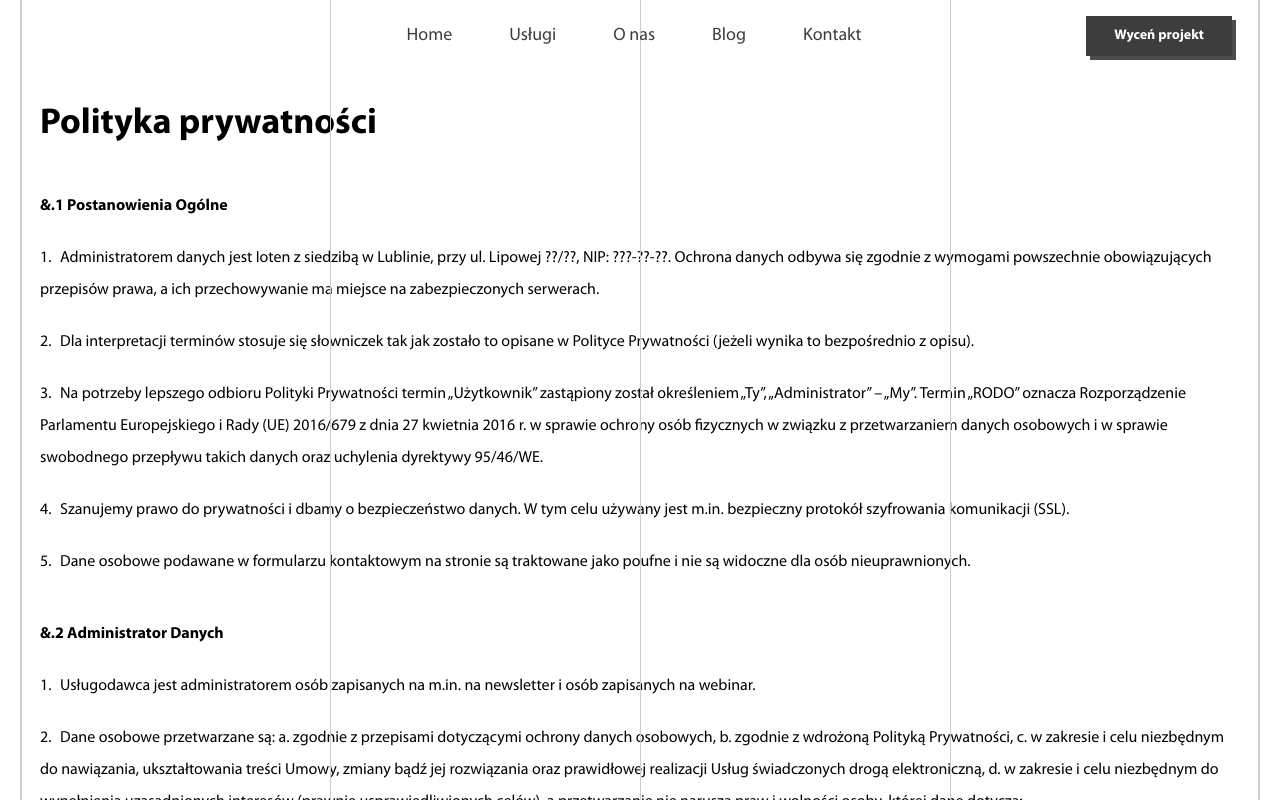
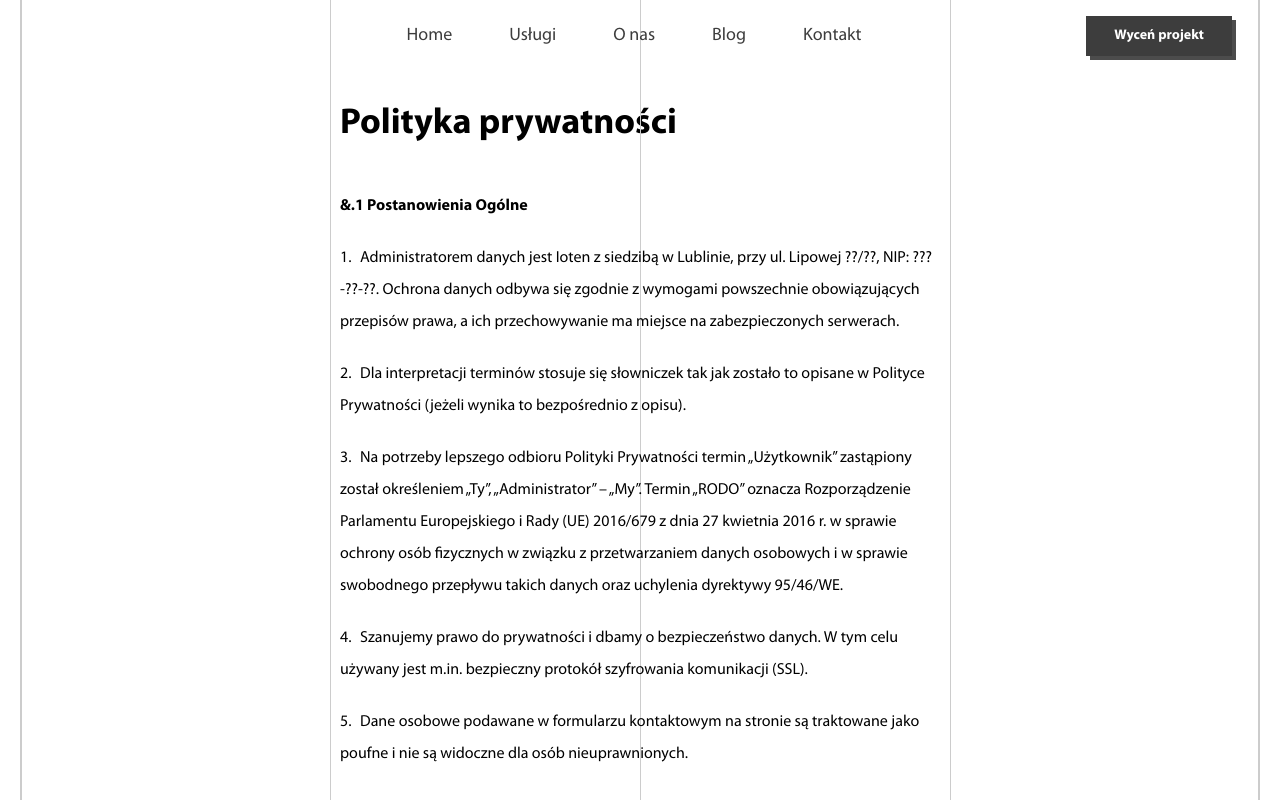
Before and after one commit to sebastian-lucjan/ioten, a Next.js app: page /policy in a window 1280 px wide. Shown: the top 800 px of the page. Built offline with nearby package versions, Linux system fonts and the light colour scheme.

Commit message:
Done Policy and term of use rosponsivness

```diff
--- a/pages/policy/index.jsx
+++ b/pages/policy/index.jsx
@@ -3,23 +3,22 @@ import policyData from 'src/data/policyData';
 import { NextSeo } from 'next-seo';
 import BaseLayout from 'src/components/BaseLayout';
 import Grid from 'src/components/Grid';
-import styled from 'styled-components';
 import { TextHeading } from 'src/components/TextComponents';
 import PolicySection from 'src/components/PolicySection';
-import theme from '../../src/assets/styles/theme';
-
-const Wrapper = styled.section`
-  position: relative;
-  padding: 80px 40px 40px 40px;
-`;
+import theme from 'src/assets/styles/theme';
+import IdeaInterlude from 'src/components/IdeaInterlude';
+import MainSectionWrapper from 'src/components/MainSectionWrapper/MainSectionWrapper.styles';
+import { ContentContainer, Wrapper } from 'src/components/Policy/Policy.styles';
 
 export default function PolicyPage() {
   const { heading, sectionsArray, metaData } = policyData;
 
   return (
-    <BaseLayout footerGridColor={theme.color.lightGray}>
+    <MainSectionWrapper background={theme.color.white}>
       <NextSeo title={metaData.title} description={metaData.description} />
+      <BaseLayout footerGridColor={theme.gradient.yellowToGray}>
         <Wrapper>
+          <ContentContainer>
             <TextHeading size="lg" as="h1">
               {heading}
             </TextHeading>
@@ -28,8 +27,11 @@ export default function PolicyPage() {
                 <PolicySection sectionData={section} key={uuid()} />
               ))}
             </ol>
-        <Grid />
+            <Grid colors={{ lines: theme.gradient.grayToYellow }} />
+          </ContentContainer>
         </Wrapper>
+        <IdeaInterlude />
       </BaseLayout>
+    </MainSectionWrapper>
   );
 }
--- /dev/null
+++ b/src/components/Policy/Policy.styles.js
@@ -0,0 +1,17 @@
+import styled from 'styled-components';
+
+export const Wrapper = styled.section`
+  position: relative;
+  padding: 80px 40px 40px 40px;
+`;
+
+export const ContentContainer = styled.div`
+  p {
+    z-index: ${({ theme }) => theme.zIndex.peak};
+  }
+
+  ${({ theme }) => theme.mq.smallDesktop} {
+    margin: 0 auto;
+    width: 50%;
+  } ;
+`;
```
Lines whose indentation alone changed are shown as unchanged.
